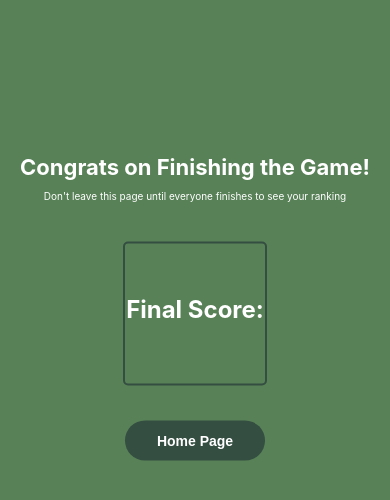
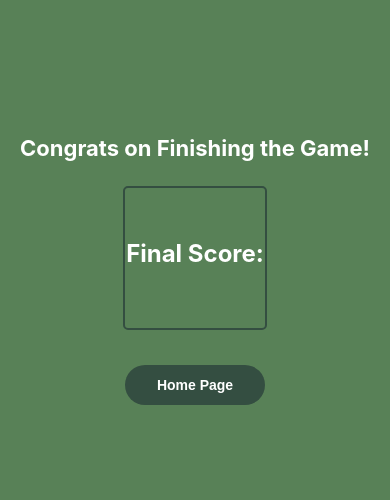
Before and after one commit to broliver18/stick-it-frontend, a React (Create React App) app: page /player/finished-game in a window 390 px wide. Shown: the top 500 px of the page. Built offline with nearby package versions, Linux system fonts and the light colour scheme; no server answers.

Commit message:
Fix some styling bugs

```diff
--- a/src/Components/FinishedGame/FinishedGame.css
+++ b/src/Components/FinishedGame/FinishedGame.css
@@ -9,12 +9,8 @@
     margin: 0;
 }
 
-#score-message p {
-    margin: 10px 0 25px 0;
-}
-
 #final-score {
-    margin-top: 15px;
+    margin-top: 25px;
     border: 2px solid #344e41;
     border-radius: 5px;
     width: 140px;
@@ -50,10 +46,6 @@
         font-size: 22px;
     }
 
-    #score-message p {
-        font-size: 10px;
-    }
-
     #final-score h1 {
         font-size: 32px;
     }
--- a/src/Components/FinishedGame/FinishedGame.js
+++ b/src/Components/FinishedGame/FinishedGame.js
@@ -46,7 +46,6 @@ function FinishedGame() {
     <div id="finished-game" className="container-middle">
       <div id="score-message" className="center">
         <h1>Congrats on Finishing the Game!</h1>
-        <p>Don't leave this page until everyone finishes to see your ranking</p>
         <div id="final-score" className="center">
           <h2>Final Score:</h2>
           <h1>{finalScore}</h1>
--- a/src/Components/HostGame/HostGame.js
+++ b/src/Components/HostGame/HostGame.js
@@ -34,12 +34,8 @@ function HostGame() {
   useEffect(() => {
     if (!trigger) return;
 
-    const endGameEvent = () => navigate("/");
-
     socket.emit("end-game-host")
-    socket.on("host-disconnect", endGameEvent);
-
-    return () => socket.off("host-disconnect", endGameEvent);
+    navigate("/");
 
   }, [navigate, trigger])
 
```
